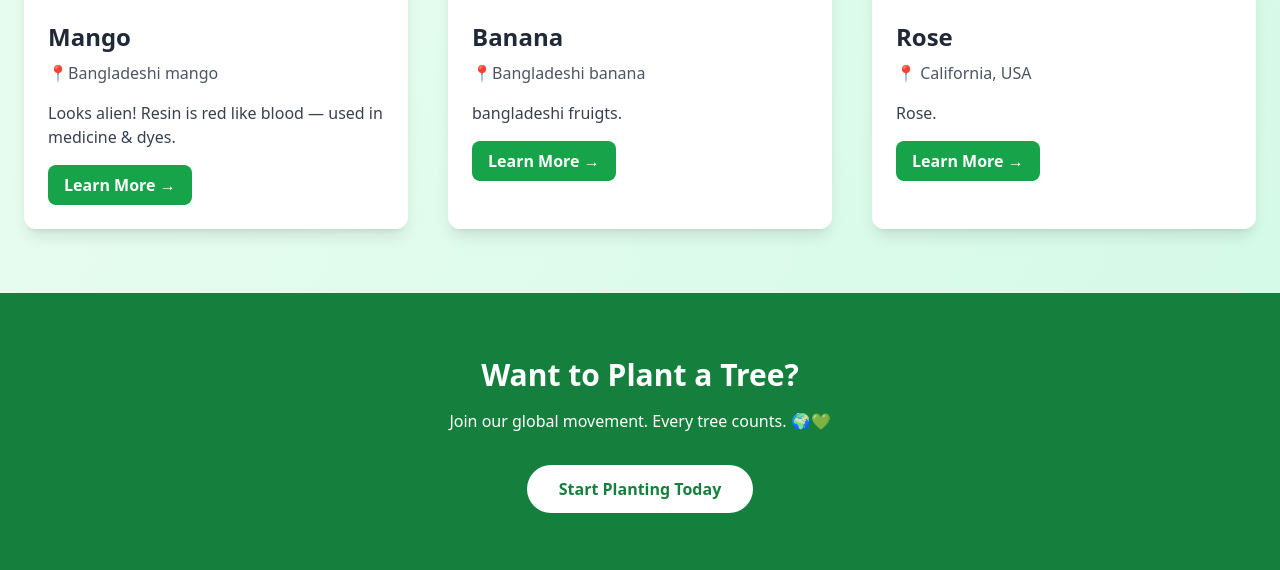
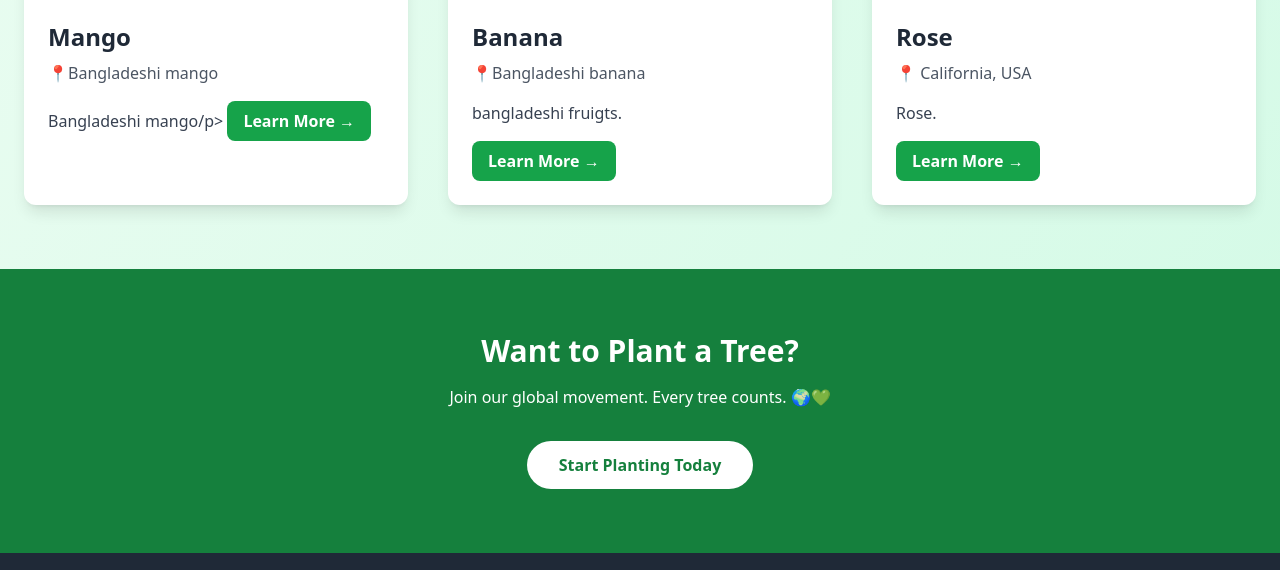
Before and after one commit to redwanshahriarshubho/Tress17, a plain HTML site: page index.html in a window 1280 px wide. Shown: the part 1072-1642 px from the top of the page. Drawn offline with nearby package versions, Linux system fonts and the light colour scheme.

Commit message:
updated html

```diff
--- a/index.html
+++ b/index.html
@@ -100,7 +100,7 @@
         <div class="p-6">
           <h3 class="text-2xl font-bold text-gray-800 mb-2">Mango</h3>
           <p class="text-gray-600 mb-4">📍Bangladeshi mango</p>
-          <p class="text-gray-700 mb-4">Looks alien! Resin is red like blood — used in medicine & dyes.</p>
+          <p class="text-gray-700 mb-4">Bangladeshi mango/p>
           <button class="bg-green-600 hover:bg-green-700 text-white font-semibold py-2 px-4 rounded-lg transition-colors">
             Learn More →
           </button>
```
